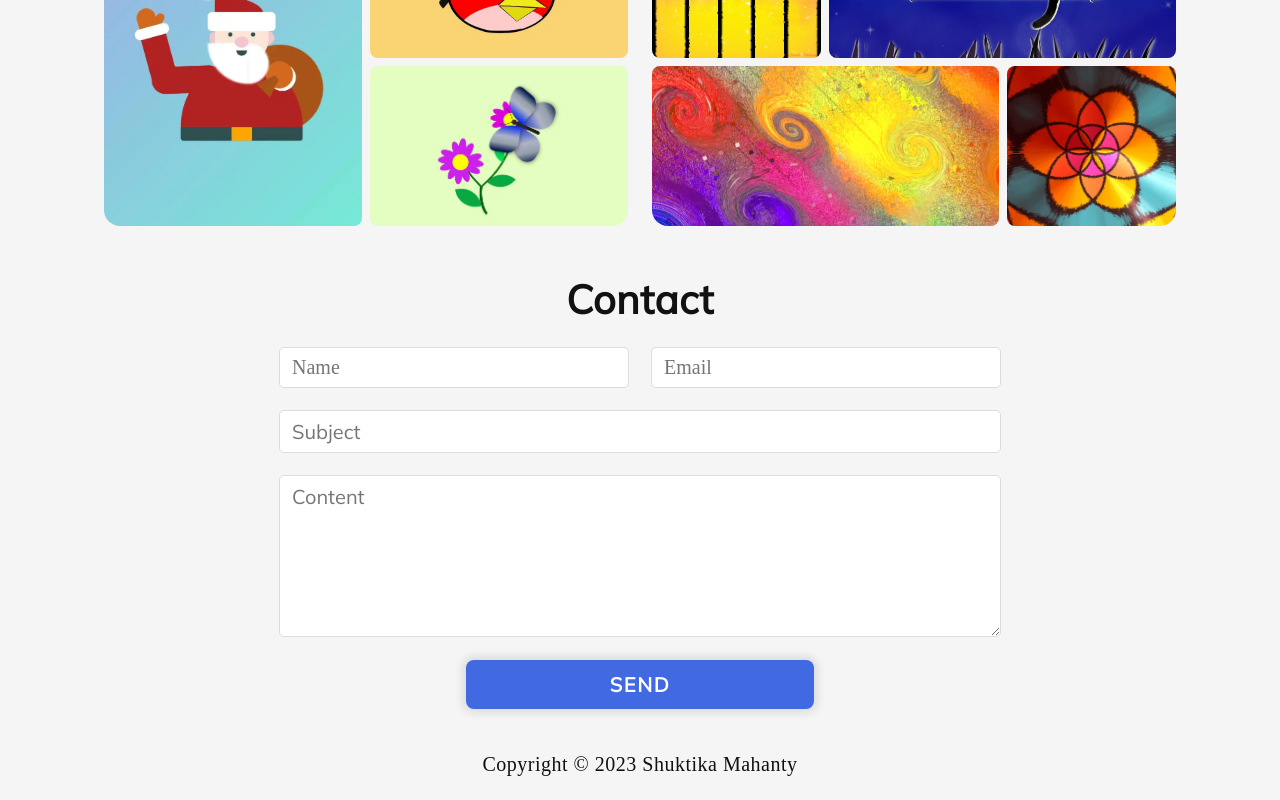
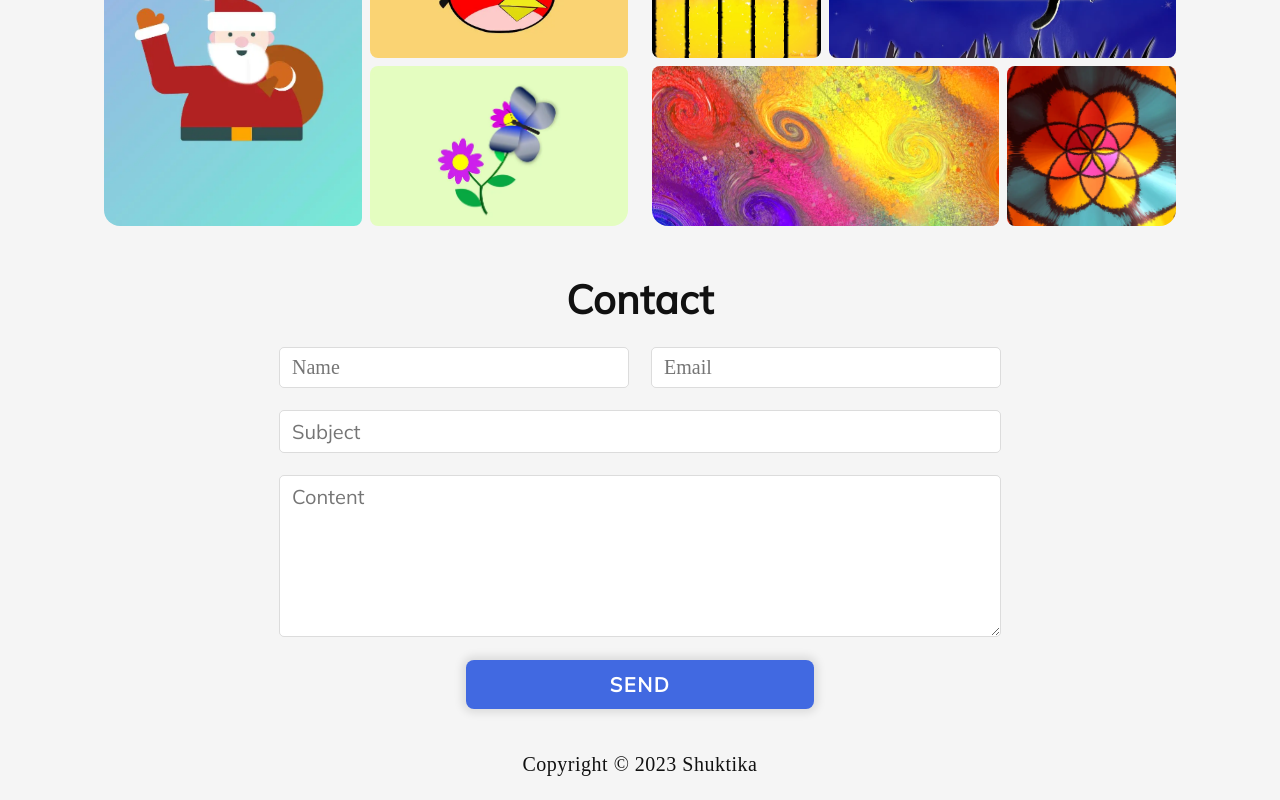
Before and after one commit to Shuktika15/Shuktika15.github.io, a React (Vite) app: page / in a window 1280 px wide. Shown: the part 3652-4452 px from the top of the page. Built offline with nearby package versions, Linux system fonts and the light colour scheme; a web font is replaced by a local one.

Commit message:
Change footer text

```diff
--- a/src/components/footer/Footer.tsx
+++ b/src/components/footer/Footer.tsx
@@ -5,7 +5,7 @@ export default function Footer() {
         <div id="Footer">
             <div className="container">
                 <footer>
-                    <p>Copyright &#169; {new Date().getFullYear()} Shuktika Mahanty</p>
+                    <p>Copyright &#169; {new Date().getFullYear()} Shuktika</p>
                 </footer>
             </div>
         </div>
```
